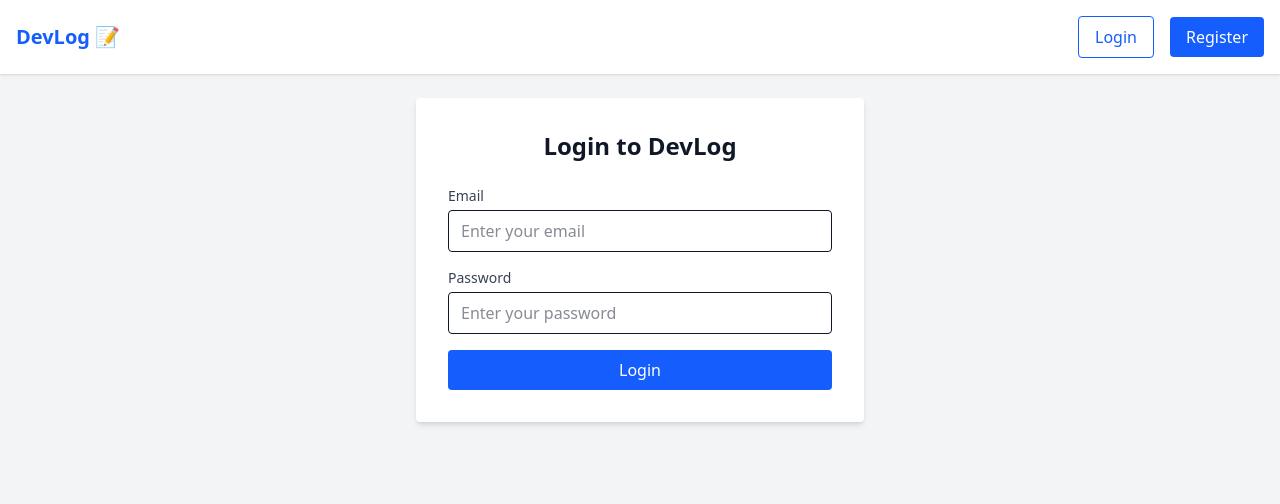
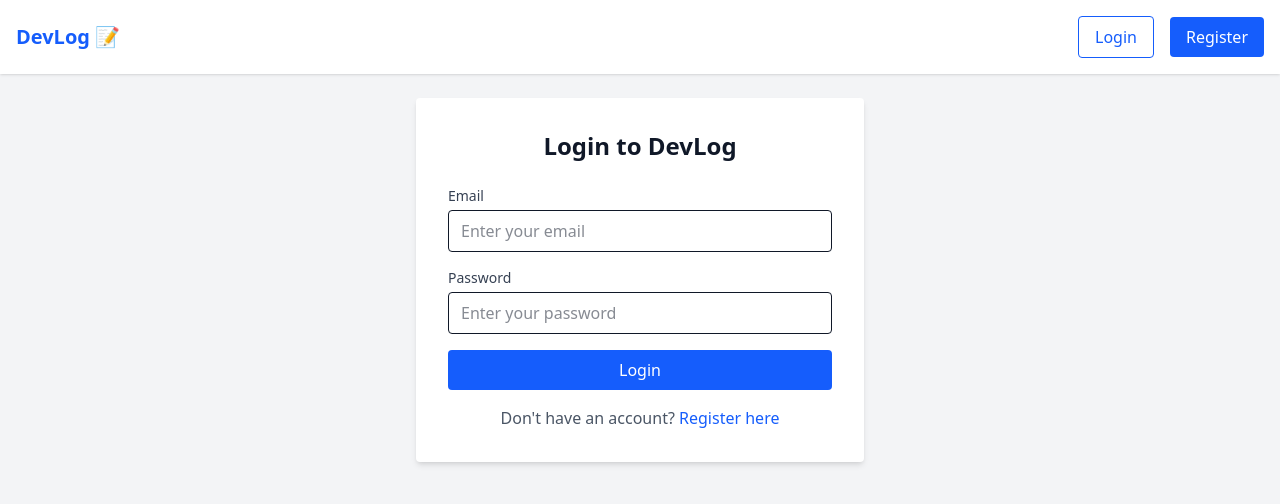
Before and after one commit to anirudha-8/06-devlog, a React (Vite) app in the folder client/: page /login in a window 1280 px wide. Shown: the top 504 px of the page. Built offline with nearby package versions, Linux system fonts and the light colour scheme.

Commit message:
refactor(client/src/pages/LoginPage.jsx): update LoginPage to use AuthContext for login

```diff
--- a/client/src/pages/LoginPage.jsx
+++ b/client/src/pages/LoginPage.jsx
@@ -1,6 +1,7 @@
 import { useState } from "react";
+import { useNavigate, Link } from "react-router-dom";
 import API from "../services/api";
-import { useNavigate } from "react-router-dom";
+import { useAuth } from "../hooks/useAuth";
 
 const LoginPage = () => {
 	const [email, setEmail] = useState("");
@@ -8,6 +9,7 @@ const LoginPage = () => {
 	const [loading, setLoading] = useState(false);
 	const [error, setError] = useState("");
 	const navigate = useNavigate();
+	const { login } = useAuth();
 
 	const handleSubmit = async (e) => {
 		e.preventDefault();
@@ -17,16 +19,15 @@ const LoginPage = () => {
 		try {
 			const { data } = await API.post("/auth/login", { email, password });
 
-			// Save token to localStorage
-			localStorage.setItem("token", data.token);
-			localStorage.setItem("user", JSON.stringify(data.user));
+			// Use AuthContext to login
+			login(data.token, data.user);
 
 			// Navigate to home
 			navigate("/");
 		} catch (err) {
 			setError(
 				err?.response?.data?.message ||
-					"Something went wrong. Please try again."
+					"Something went wrong. Please try again.",
 			);
 		} finally {
 			setLoading(false);
@@ -75,11 +76,18 @@ const LoginPage = () => {
 				<button
 					type="submit"
 					disabled={loading}
-					className="w-full bg-blue-600 text-white py-2 rounded hover:bg-blue-700 transition"
+					className="w-full bg-blue-600 text-white py-2 rounded hover:bg-blue-700 transition disabled:opacity-50"
 				>
 					{loading ? "Logging in..." : "Login"}
 				</button>
 			</form>
+
+			<p className="text-center text-gray-600 mt-4">
+				Don't have an account?{" "}
+				<Link to="/register" className="text-blue-600 hover:underline">
+					Register here
+				</Link>
+			</p>
 		</div>
 	);
 };
```
